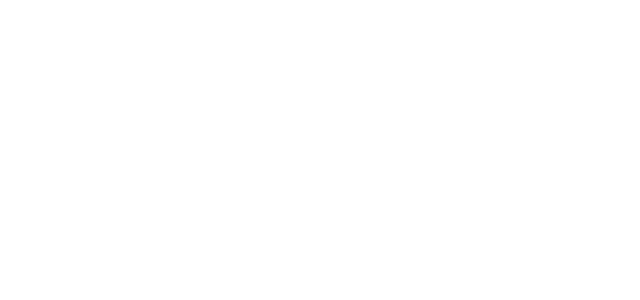
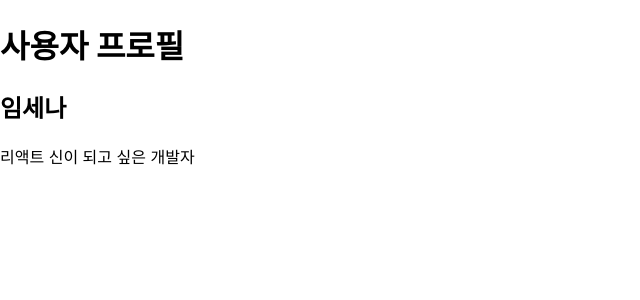
Before and after one commit to LimSeNa/react-tech-router, a React (Create React App) app: page /profiles/sena in a window 1280 px wide. Before the commit this address had no page. Shown: the top 300 px of the page, without its empty margins (0-640 px from the left). Built offline with nearby package versions, Linux system fonts and the light colour scheme.

Commit message:
URL 파라미터

```diff
--- a/src/App.js
+++ b/src/App.js
@@ -1,14 +1,16 @@
 import {Route, Routes} from "react-router-dom";
 import Home from "./pages/Home";
 import About from "./pages/About";
+import Profile from "./pages/Profile";
 
 const App = () => {
-  return (
-      <Routes>
-        <Route path="/" element={<Home />} />
-        <Route path="/about" element={<About />} />
-      </Routes>
-  );
+    return (
+        <Routes>
+            <Route path="/" element={<Home/>}/>
+            <Route path="/about" element={<About/>}/>
+            <Route path="/profiles/:username" element={<Profile/>}/>
+        </Routes>
+    );
 };
 
 export default App;
--- a/src/pages/Home.js
+++ b/src/pages/Home.js
@@ -5,7 +5,12 @@
         <div>
             <h1>홈</h1>
             <p>가장 먼저 보여지는 페이지입니다.</p>
-            <Link to="/about">소개</Link>
+            <ul>
+                <li><Link to="/about">소개</Link></li>
+                <li><Link to="/profiles/velopert">velopert의 프로필</Link></li>
+                <li><Link to="/profiles/sena">sena의 프로필</Link></li>
+                <li><Link to="/profiles/void">존재하지 않는 프로필</Link></li>
+            </ul>
         </div>
     );
 };
--- /dev/null
+++ b/src/pages/Profile.js
@@ -0,0 +1,33 @@
+import {useParams} from "react-router-dom";
+
+const data = {
+    velopert: {
+        name: '김민준',
+        description: '리액트를 좋아하는 개발자',
+    },
+    sena: {
+        name: '임세나',
+        description: '리액트 신이 되고 싶은 개발자',
+    },
+};
+
+const Profile = () => {
+    const params = useParams();
+    const profile = data[params.username];
+
+    return (
+        <div>
+            <h1>사용자 프로필</h1>
+            {profile ? (
+                <div>
+                    <h2>{profile.name}</h2>
+                    <p>{profile.description}</p>
+                </div>
+            ) : (
+                <p>존재하지 않는 프로필입니다.</p>
+            )}
+        </div>
+    );
+};
+
+export default Profile;
```
